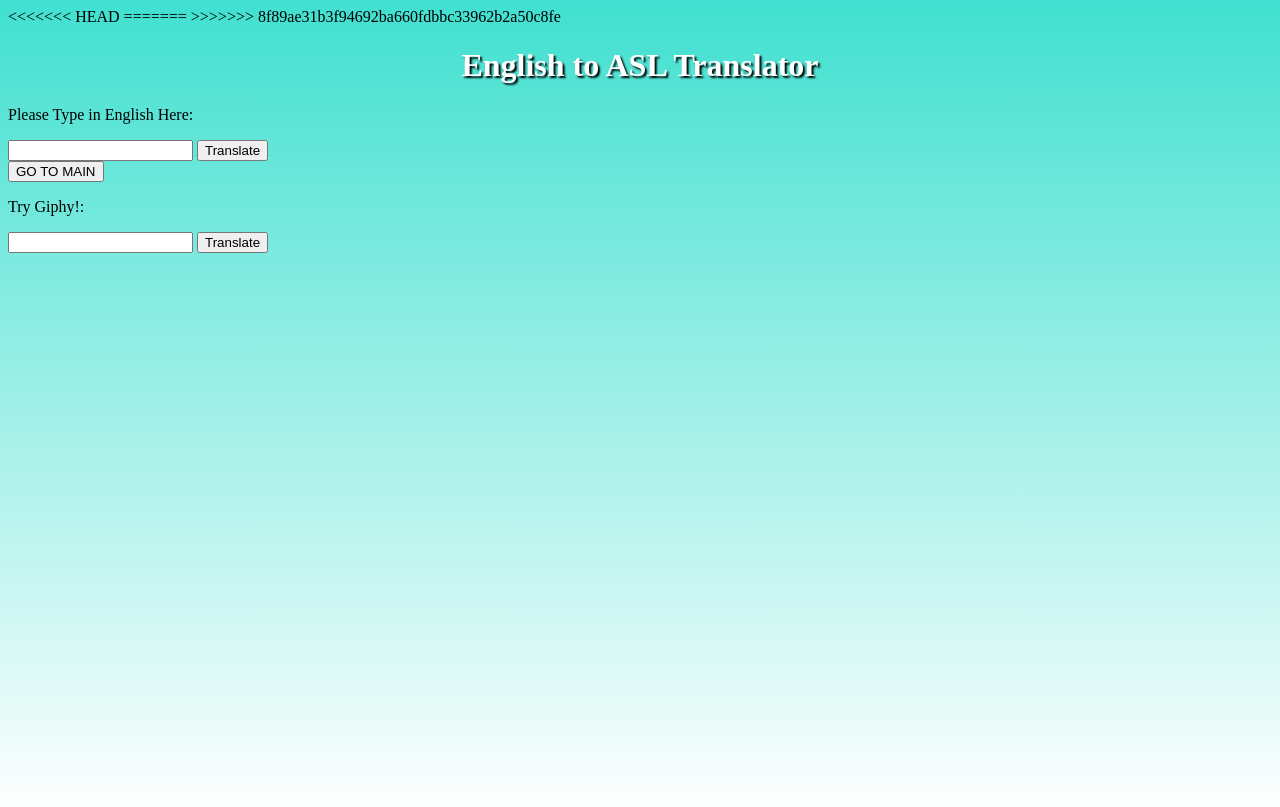
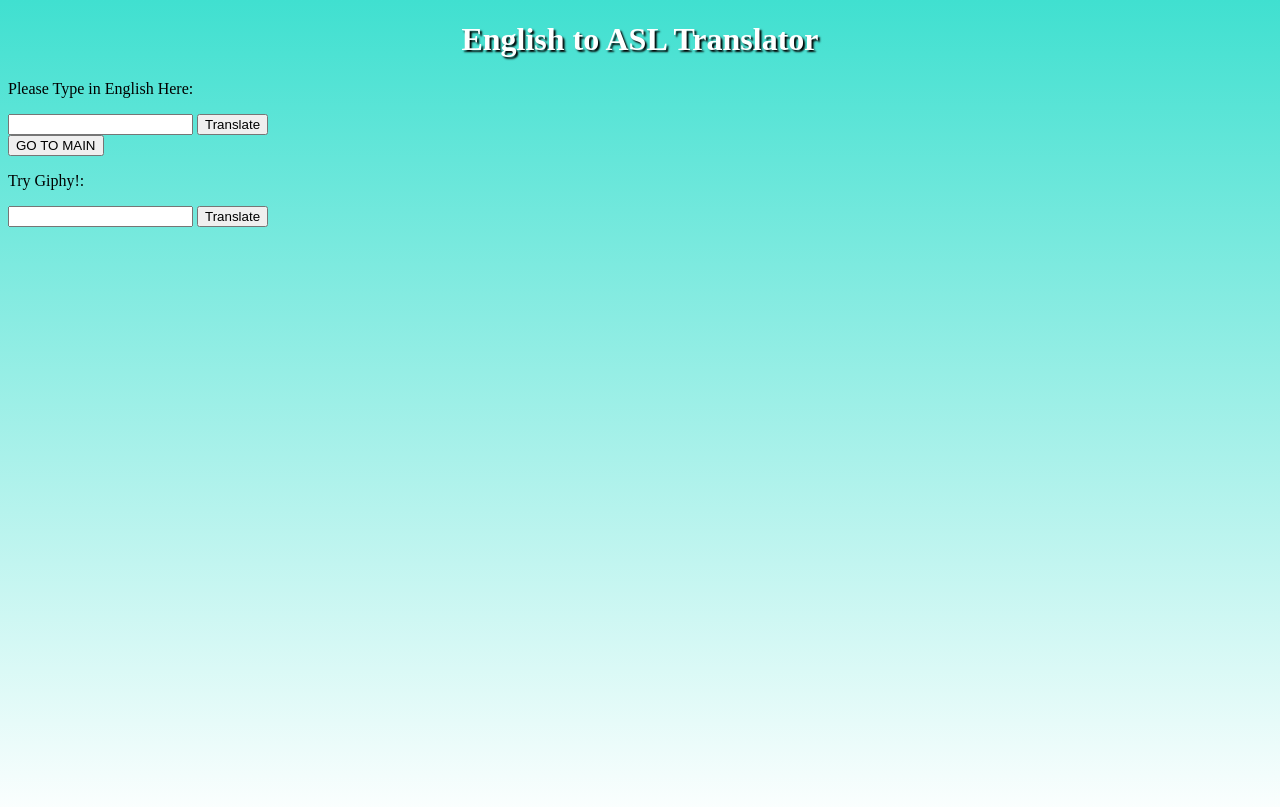
Before and after one commit to kgager/aslmu, a Python web app: template templates/translatorpage.html in a window 1280 px wide. Shown: the top 807 px of the page. Before the commit the page ends 764 px from the top, so only its background shows below. Run offline with Jinja, Linux system fonts and the light colour scheme; the template is opened without the code that fills it, so the values that code supplies are empty.

Commit message:
Fix merge

```diff
--- a/templates/translatorpage.html
+++ b/templates/translatorpage.html
@@ -1,14 +1,13 @@
 <!DOCTYPE html>
 <html lang="en" dir="ltr">
   <head>
-<<<<<<< HEAD
+
   <meta charset="utf-8">
   <link rel="stylesheet" href="/styles/translatorpage.css">
   <title>ASL</title>
-=======
-    <meta charset="utf-8">
-    <title>Translator</title>
->>>>>>> 8f89ae31b3f94692ba660fdbbc33962b2a50c8fe
+
+
+
   </head>
   <body>
     <h1>English to ASL Translator</h1>
```
